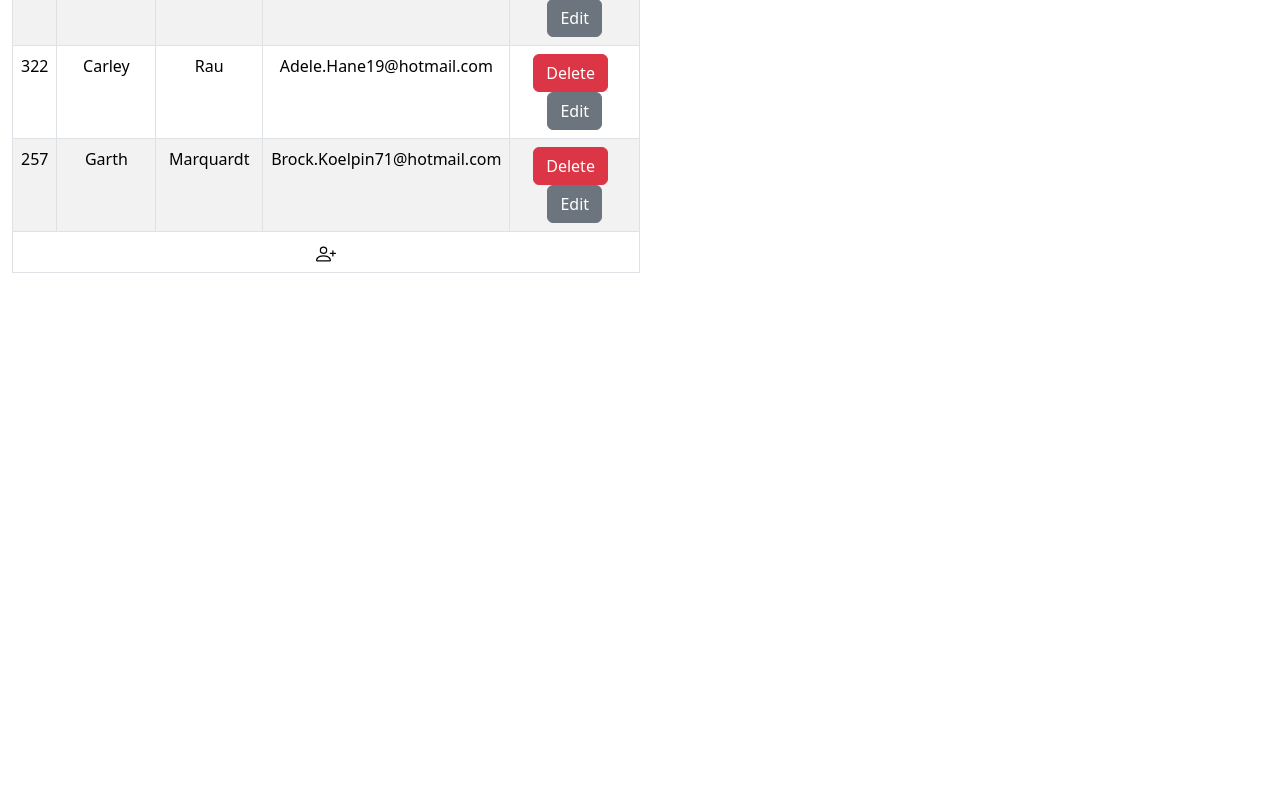
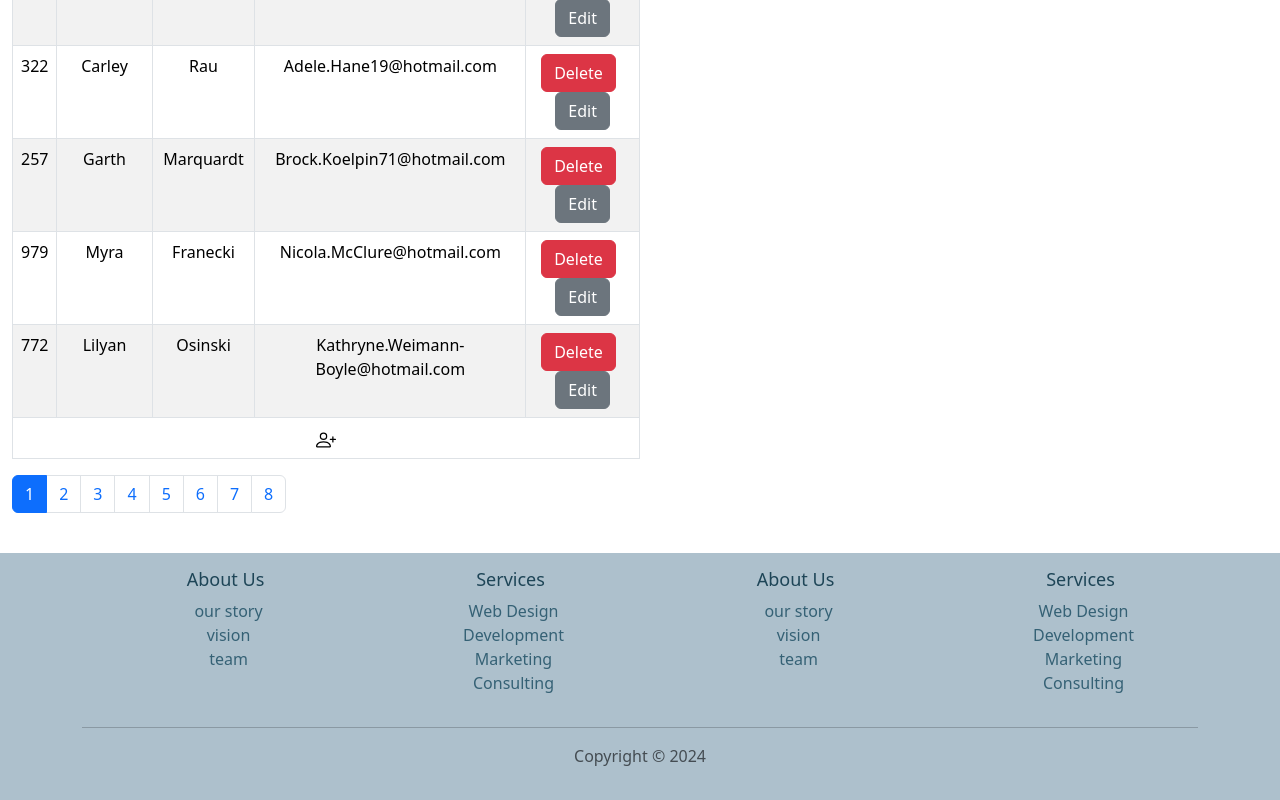
Before and after one commit to kanan-logiciel/Users_form, a React (Create React App) app: page / in a window 1280 px wide. Shown: the part 418-1218 px from the top of the page. Before the commit the page ends 800 px from the top, so only its background shows below. Built offline with nearby package versions, Linux system fonts and the light colour scheme.

Commit message:
footer added

```diff
--- a/src/App.js
+++ b/src/App.js
@@ -3,12 +3,14 @@ import "./App.css";
 import "bootstrap/dist/css/bootstrap.min.css";
 import Header from "./Components/Header";
 import FormData from "./Components/Form";
-
+import Footer from "./Components/Footer";
 function App() {
   return (
     <div className="App">
       <Header />
       <FormData />
+
+      <Footer />
     </div>
   );
 }
--- a/src/Components/Footer/index.css
+++ b/src/Components/Footer/index.css
@@ -1,15 +1,16 @@
 .main-content {
-  background-color: rgb(233, 228, 228);
+  background-color: rgb(173, 192, 204);
+  clear: both;
 }
 
 .list-parts li {
   list-style-type: none;
   text-decoration: none;
-  color: grey;
+  color: rgb(53, 97, 117);
 }
 
 .footer-content h5 {
   font-size: 18px;
   margin-left: 10%;
-  color: rgb(82, 80, 80);
+  color: rgb(30, 69, 87);
 }
--- a/src/Components/Footer/index.js
+++ b/src/Components/Footer/index.js
@@ -8,33 +8,37 @@ function Footer() {
       <Container>
         <Row className="footer-content">
           <Col md={3}>
-            <h5>main</h5>
+            <h5>About Us</h5>
             <ul className="list-parts">
-              <li>abc </li>
-              <li>abc </li>
-              <li>abc </li>
+              <li>our story </li>
+              <li>vision </li>
+              <li>team </li>
             </ul>
           </Col>
           <Col md={3}>
-            <h5>main</h5>
+            <h5>Services</h5>
             <ul className="list-parts">
-              <li>abc </li>
-              <li>abc </li>
+              <li>Web Design</li>
+              <li>Development</li>
+              <li>Marketing</li>
+              <li>Consulting</li>
             </ul>
           </Col>
           <Col md={3}>
-            <h5>main</h5>
+            <h5>About Us</h5>
             <ul className="list-parts">
-              <li>abc </li>
-              <li>abc </li>
+              <li>our story </li>
+              <li>vision </li>
+              <li>team </li>
             </ul>
           </Col>
           <Col md={3}>
-            <h5>main</h5>
+            <h5>Services</h5>
             <ul className="list-parts">
-              <li>abc </li>
-              <li>abc </li>
-              <li>abc </li>
+              <li>Web Design</li>
+              <li>Development</li>
+              <li>Marketing</li>
+              <li>Consulting</li>
             </ul>
           </Col>
         </Row>
--- a/src/Components/Form/index.css
+++ b/src/Components/Form/index.css
@@ -9,7 +9,7 @@
   border-radius: 4px;
   float: right;
   margin-right: 8%;
-  background-color: rgb(214, 226, 231);
+  background-color: rgb(231, 238, 241);
 }
 
 .content-form {
@@ -26,3 +26,7 @@
 .form_group-btn {
   margin-right: 60%;
 }
+
+.pagination {
+  clear: both;
+}
--- a/src/Components/Form/index.js
+++ b/src/Components/Form/index.js
@@ -14,7 +14,7 @@ const generateFakeUsers = () => {
   const users = [];
 
   for (let i = 0; i < 50; i++) {
-    const randomId = Math.floor(Math.random() * 900) + 100; // Random ID between 100 and 999
+    const randomId = Math.floor(Math.random() * 900) + 100;
     users.push({
       id: randomId,
       firstName: faker.person.firstName(),
@@ -37,13 +37,10 @@ function FormData() {
   const [editedRowIndex, setEditedRowIndex] = useState(null);
   const [showEditForm, setShowEditForm] = useState(false);
 
-  // To handle edit click for form
-  const firstNameRef = useRef(null);
+  // To handle edit click for form with pagination
 
   const [currentPage, setCurrentPage] = useState(1);
-  const itemsPerPage = 5; // Number of items per page
-
-  // ... other states and functions
+  const itemsPerPage = 7;
 
   // Pagination
   const indexOfLastItem = currentPage * itemsPerPage;
@@ -53,15 +50,12 @@ function FormData() {
   const paginate = (pageNumber) => setCurrentPage(pageNumber);
 
   const handleEditClick = (index) => {
-    const actualIndex = indexOfFirstItem + index; // Adjust the index based on the current page
+    const actualIndex = indexOfFirstItem + index;
     setEditedRowIndex(actualIndex);
     setNewRow(currentItems[index]);
     setShowEditForm(true);
 
     // Focus on the firstName input field when the edit form is shown
-    if (firstNameRef.current) {
-      firstNameRef.current.focus();
-    }
   };
 
   //To submit and edit the user data by form
@@ -232,27 +226,12 @@ function FormData() {
           </tbody>
         </Table>
 
-        <Pagination>
-          {Array.from({ length: Math.ceil(data.length / itemsPerPage) }).map(
-            (_, index) => (
-              <Pagination.Item
-                key={index}
-                active={index + 1 === currentPage}
-                onClick={() => paginate(index + 1)}
-              >
-                {index + 1}
-              </Pagination.Item>
-            )
-          )}
-        </Pagination>
-
         <div className="second-form">
           {showEditForm && (
             <Form onSubmit={submit}>
               <InputGroup className="p-4">
                 <InputGroup.Text id="basic-addon1">First Name</InputGroup.Text>
                 <Form.Control
-                  ref={firstNameRef}
                   aria-label="Username"
                   aria-describedby="basic-addon1"
                   value={newRow.firstName}
@@ -317,6 +296,19 @@ function FormData() {
             </Form>
           )}
         </div>
+        <Pagination className="pagination">
+          {Array.from({ length: Math.ceil(data.length / itemsPerPage) }).map(
+            (_, index) => (
+              <Pagination.Item
+                key={index}
+                active={index + 1 === currentPage}
+                onClick={() => paginate(index + 1)}
+              >
+                {index + 1}
+              </Pagination.Item>
+            )
+          )}
+        </Pagination>
       </div>
       <br />
     </Container>
```
